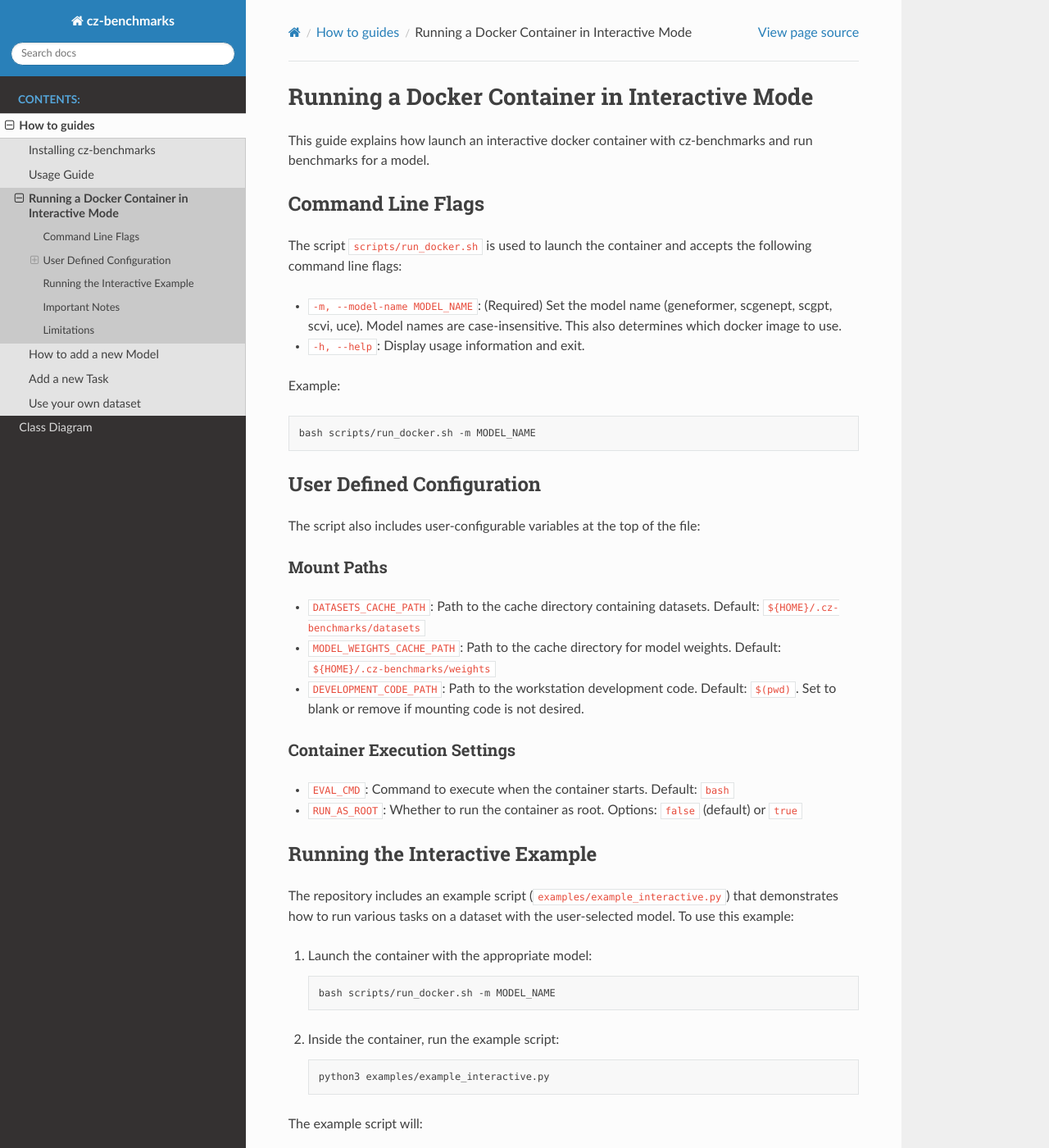
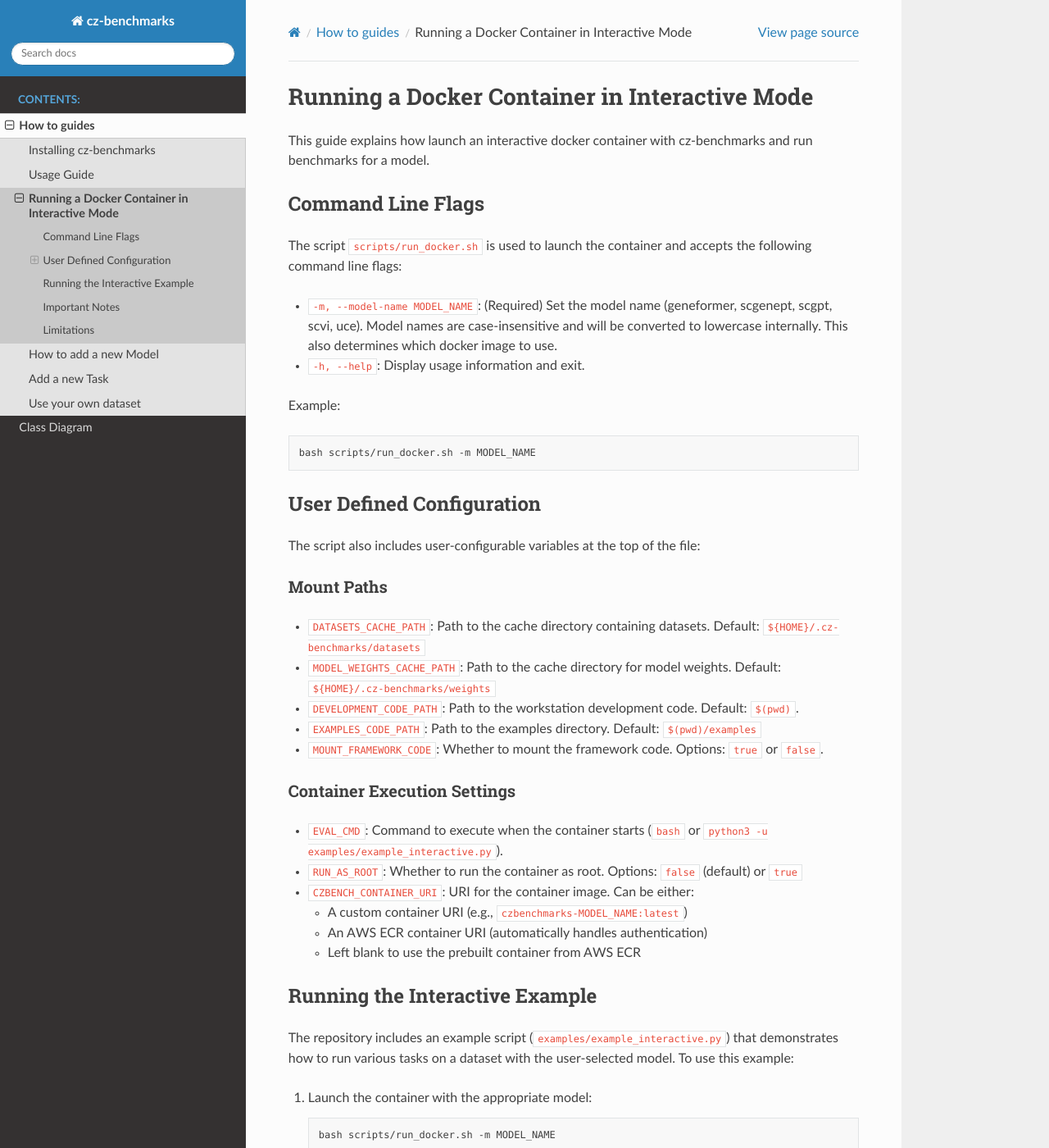
Before and after one commit to chanzuckerberg/cz-benchmarks, a Sphinx documentation site: the page built from docs/source/how_to/interactive_mode.md, in a window 1280 px wide and 1400 px high. Shown: the whole window at 82% size. Built offline with Sphinx 7.4.7 and the Read the Docs theme 3.1.0, drawn with Linux system fonts in a browser that asks for light colours; some of the changed text lies outside the part shown.

Commit message:
Documentation updates

```diff
--- a/docs/source/how_to/interactive_mode.md
+++ b/docs/source/how_to/interactive_mode.md
@@ -6,7 +6,7 @@
 
 The script `scripts/run_docker.sh` is used to launch the container and accepts the following command line flags:
 
-- `-m, --model-name MODEL_NAME`: (Required) Set the model name (geneformer, scgenept, scgpt, scvi, uce). Model names are case-insensitive. This also determines which docker image to use.
+- `-m, --model-name MODEL_NAME`: (Required) Set the model name (geneformer, scgenept, scgpt, scvi, uce). Model names are case-insensitive and will be converted to lowercase internally. This also determines which docker image to use.
 - `-h, --help`: Display usage information and exit.
 
 Example:
@@ -21,11 +21,17 @@
 ### Mount Paths
 - `DATASETS_CACHE_PATH`: Path to the cache directory containing datasets. Default: `${HOME}/.cz-benchmarks/datasets`
 - `MODEL_WEIGHTS_CACHE_PATH`: Path to the cache directory for model weights. Default: `${HOME}/.cz-benchmarks/weights`
-- `DEVELOPMENT_CODE_PATH`: Path to the workstation development code. Default: `$(pwd)`. Set to blank or remove if mounting code is not desired.
+- `DEVELOPMENT_CODE_PATH`: Path to the workstation development code. Default: `$(pwd)`.
+- `EXAMPLES_CODE_PATH`: Path to the examples directory. Default: `$(pwd)/examples`
+- `MOUNT_FRAMEWORK_CODE`: Whether to mount the framework code. Options: `true` or `false`.
 
 ### Container Execution Settings
-- `EVAL_CMD`: Command to execute when the container starts. Default: `bash`
+- `EVAL_CMD`: Command to execute when the container starts (`bash` or `python3 -u examples/example_interactive.py`).
 - `RUN_AS_ROOT`: Whether to run the container as root. Options: `false` (default) or `true`
+- `CZBENCH_CONTAINER_URI`: URI for the container image. Can be either:
+  - A custom container URI (e.g., `czbenchmarks-MODEL_NAME:latest`)
+  - An AWS ECR container URI (automatically handles authentication)
+  - Left blank to use the prebuilt container from AWS ECR
 
 ## Running the Interactive Example
 
@@ -50,10 +56,11 @@
 
 ## Important Notes
 
-- When running in development mode (with `DEVELOPMENT_CODE_PATH` set), the code directory is mounted
+- When running in development mode (with `MOUNT_FRAMEWORK_CODE` set to `true`), the code directory is mounted
 - The container has GPU support enabled by default and is configured with appropriate memory settings
 - The script validates that all required directories exist before starting the container and that a valid model is provided
 - The script will automatically ensure the appropriate container is downloaded and current
+- When using AWS ECR images, the script automatically handles authentication and image pulling
 
 ## Limitations
 
```
